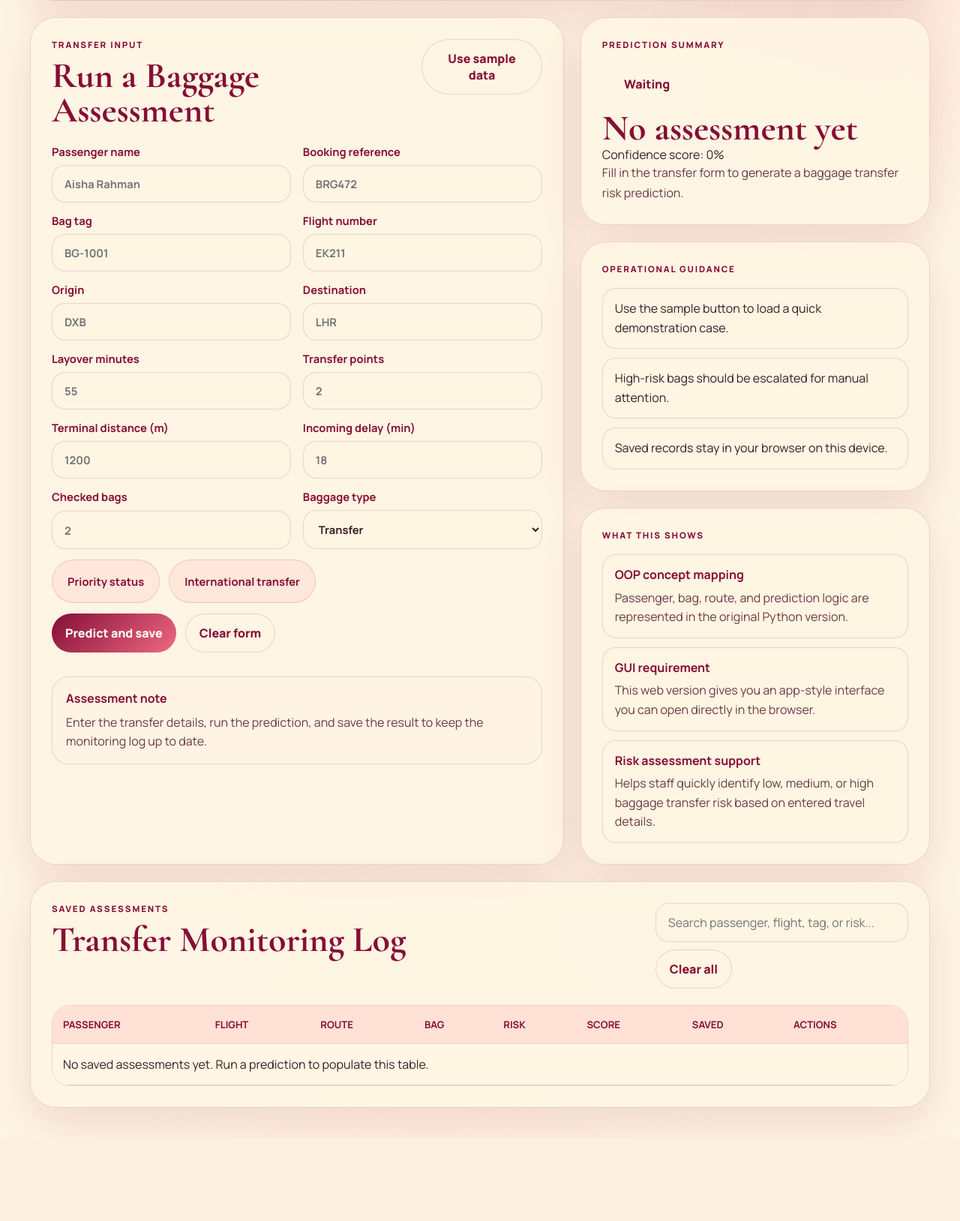
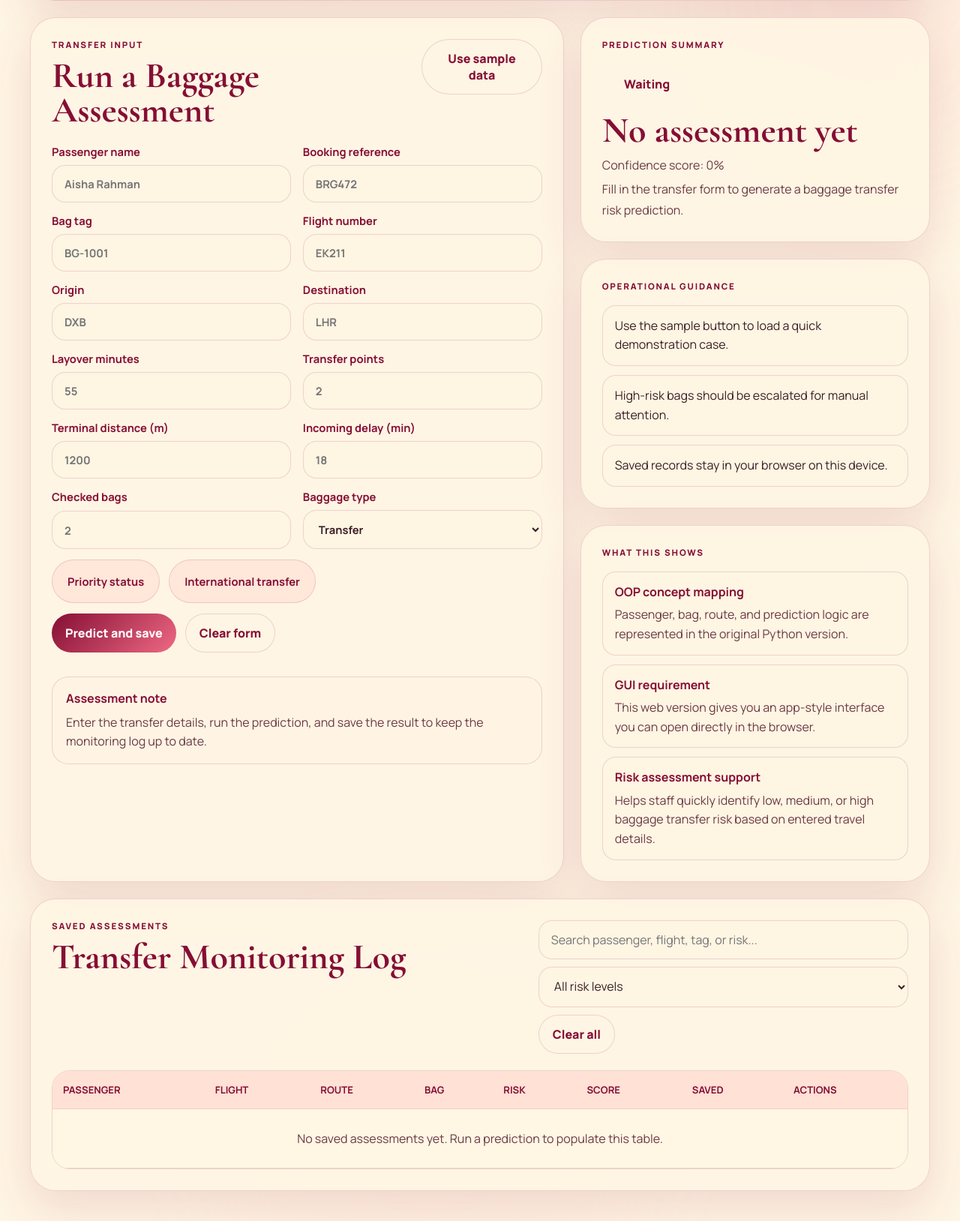
Before and after one commit to saiadd9/bagsafe-ai, a Flask app: page / in a window 1280 px wide. Shown: the part 436-2064 px from the top of the page at 75% size. Before the commit the page ends 1941 px from the top, so only its background shows below. Run offline with Flask 3, Linux system fonts and the light colour scheme; data that the repository does not hold is empty.

Commit message:
describe your change

```diff
--- a/static/script.js
+++ b/static/script.js
@@ -3,8 +3,10 @@ const fillSampleBtn = document.getElementById("fillSampleBtn");
 const clearBtn = document.getElementById("clearBtn");
 const clearRecordsBtn = document.getElementById("clearRecordsBtn");
 const searchInput = document.getElementById("searchInput");
+const riskFilter = document.getElementById("riskFilter");
 const recordsTableBody = document.getElementById("recordsTableBody");
 const submitBtn = form.querySelector('button[type="submit"]');
+const toastContainer = document.getElementById("toastContainer");
 
 const riskBadge = document.getElementById("riskBadge");
 const riskTitle = document.getElementById("riskTitle");
@@ -38,6 +40,30 @@ const sampleAssessment = {
 
 let records = [];
 let editingRecordId = null;
+let recordsLoadState = "idle";
+
+function showToast(message, type = "success") {
+  if (!toastContainer) {
+    if (type === "error") {
+      window.alert(message);
+    }
+    return;
+  }
+
+  const toast = document.createElement("div");
+  toast.className = `toast is-${type}`;
+  toast.textContent = message;
+  toastContainer.appendChild(toast);
+
+  window.setTimeout(() => {
+    toast.classList.add("is-hiding");
+    window.setTimeout(() => toast.remove(), 250);
+  }, 2600);
+}
+
+function setRecordsState(state) {
+  recordsLoadState = state;
+}
 
 function setEditingRecord(recordId) {
   editingRecordId = recordId;
@@ -68,8 +94,18 @@ async function requestJson(url, options = {}) {
 }
 
 async function loadRecords() {
-  records = await requestJson("/records");
+  setRecordsState("loading");
   renderTable();
+
+  try {
+    records = await requestJson("/records");
+    setRecordsState("ready");
+    renderTable();
+  } catch (error) {
+    setRecordsState("error");
+    renderTable();
+    throw error;
+  }
 }
 
 function fillForm(data) {
@@ -306,7 +342,28 @@ function renderStats() {
 }
 
 function renderTable() {
+  if (recordsLoadState === "loading") {
+    recordsTableBody.innerHTML = `
+      <tr class="status-row">
+        <td colspan="8">Loading shared assessments...</td>
+      </tr>
+    `;
+    renderStats();
+    return;
+  }
+
+  if (recordsLoadState === "error") {
+    recordsTableBody.innerHTML = `
+      <tr class="status-row is-error">
+        <td colspan="8">We couldn't load the shared records right now. Please refresh and try again.</td>
+      </tr>
+    `;
+    renderStats();
+    return;
+  }
+
   const query = searchInput.value.trim().toLowerCase();
+  const selectedRisk = riskFilter ? riskFilter.value : "all";
   const filtered = records.filter((record) => {
     const haystack = [
       record.passengerName,
@@ -318,13 +375,22 @@ function renderTable() {
     ]
       .join(" ")
       .toLowerCase();
-    return haystack.includes(query);
+    const matchesQuery = haystack.includes(query);
+    const matchesRisk =
+      selectedRisk === "all" ||
+      String(record.risk).toLowerCase() === selectedRisk;
+    return matchesQuery && matchesRisk;
   });
 
   if (!filtered.length) {
+    const hasActiveFilter = Boolean(query) || selectedRisk !== "all";
     recordsTableBody.innerHTML = `
       <tr class="empty-row">
-        <td colspan="8">No saved assessments yet. Run a prediction to populate this table.</td>
+        <td colspan="8">${
+          hasActiveFilter
+            ? "No assessments match your current search or risk filter."
+            : "No saved assessments yet. Run a prediction to populate this table."
+        }</td>
       </tr>
     `;
     renderStats();
@@ -382,18 +448,20 @@ form.addEventListener("submit", async (event) => {
         method: "PUT",
         body: JSON.stringify(record),
       });
+      showToast("Assessment updated.");
     } else {
       await requestJson("/records", {
         method: "POST",
         body: JSON.stringify(record),
       });
+      showToast("Assessment saved.");
     }
 
     updateSummary(result);
     await loadRecords();
     setEditingRecord(null);
   } catch (error) {
-    window.alert(error.message);
+    showToast(error.message, "error");
   }
 });
 
@@ -412,13 +480,18 @@ clearRecordsBtn.addEventListener("click", async () => {
   try {
     await requestJson("/records", { method: "DELETE" });
     records = [];
+    setRecordsState("ready");
     renderTable();
+    showToast("All shared assessments cleared.");
   } catch (error) {
-    window.alert(error.message);
+    showToast(error.message, "error");
   }
 });
 
 searchInput.addEventListener("input", renderTable);
+if (riskFilter) {
+  riskFilter.addEventListener("change", renderTable);
+}
 
 recordsTableBody.addEventListener("click", async (event) => {
   const button = event.target.closest("[data-action]");
@@ -441,8 +514,9 @@ recordsTableBody.addEventListener("click", async (event) => {
       }
 
       renderTable();
+      showToast("Assessment deleted.");
     } catch (error) {
-      window.alert(error.message);
+      showToast(error.message, "error");
     }
     return;
   }
@@ -451,6 +525,7 @@ recordsTableBody.addEventListener("click", async (event) => {
     const editableData = getEditableData(record);
     fillForm(editableData);
     setEditingRecord(recordId);
+    showToast("Assessment loaded into the form.");
 
     try {
       const previewData = {
@@ -478,5 +553,5 @@ toggleChips.forEach((chip) => {
 });
 
 loadRecords().catch((error) => {
-  window.alert(error.message);
+  showToast(error.message, "error");
 });
--- a/static/styles.css
+++ b/static/styles.css
@@ -265,6 +265,7 @@ h2 {
 
 .assessment-form input,
 .assessment-form select,
+.toolbar select,
 .toolbar input {
   width: 100%;
   padding: 14px 16px;
@@ -277,6 +278,7 @@ h2 {
 
 .assessment-form input:focus,
 .assessment-form select:focus,
+.toolbar select:focus,
 .toolbar input:focus {
   border-color: var(--rose);
   box-shadow: 0 0 0 4px rgba(238, 105, 131, 0.2);
@@ -383,6 +385,16 @@ h2 {
   color: var(--burgundy);
 }
 
+.result-card h2 {
+  line-height: 1.05;
+  margin-bottom: 10px;
+}
+
+.score-line {
+  margin-bottom: 8px;
+  color: var(--muted);
+}
+
 .recommendation-list,
 .feature-stack {
   display: grid;
@@ -452,6 +464,22 @@ tbody tr:hover {
   background: rgba(238, 105, 131, 0.12);
 }
 
+.empty-row td,
+.status-row td {
+  padding: 28px 18px;
+  text-align: center;
+  color: var(--muted);
+}
+
+.status-row td {
+  font-weight: 700;
+}
+
+.status-row.is-error td {
+  color: var(--burgundy);
+  background: rgba(255, 196, 196, 0.2);
+}
+
 .row-actions {
   display: flex;
   flex-wrap: wrap;
@@ -470,3 +498,91 @@ tbody tr:hover {
 .table-action-btn.is-danger {
   background: rgba(255, 196, 196, 0.38);
 }
+
+.toast-container {
+  position: fixed;
+  right: 18px;
+  bottom: 18px;
+  z-index: 30;
+  display: grid;
+  gap: 10px;
+  pointer-events: none;
+}
+
+.toast {
+  min-width: min(320px, calc(100vw - 32px));
+  padding: 14px 16px;
+  border-radius: 18px;
+  border: 1px solid var(--line);
+  background: rgba(255, 245, 228, 0.96);
+  box-shadow: var(--shadow);
+  color: var(--text);
+  transform: translateY(0);
+  opacity: 1;
+  transition: opacity 0.25s ease, transform 0.25s ease;
+}
+
+.toast.is-success {
+  border-color: rgba(133, 14, 53, 0.24);
+}
+
+.toast.is-error {
+  background: rgba(255, 196, 196, 0.92);
+  color: var(--burgundy);
+}
+
+.toast.is-hiding {
+  opacity: 0;
+  transform: translateY(8px);
+}
+
+@media (max-width: 900px) {
+  .content-grid,
+  .hero-card {
+    grid-template-columns: 1fr;
+  }
+}
+
+@media (max-width: 760px) {
+  .app-layout {
+    width: min(100%, calc(100% - 20px));
+    padding: 18px 0 28px;
+  }
+
+  .hero-card,
+  .records-card,
+  .form-card,
+  .result-card,
+  .insight-card {
+    padding: 22px;
+  }
+
+  .assessment-form {
+    grid-template-columns: 1fr;
+  }
+
+  .toolbar {
+    width: 100%;
+  }
+
+  .toolbar input,
+  .toolbar select,
+  .toolbar button {
+    width: 100%;
+  }
+
+  table {
+    min-width: 980px;
+  }
+
+  th,
+  td {
+    padding: 14px 12px;
+    white-space: nowrap;
+  }
+
+  td:first-child,
+  td:last-child {
+    white-space: normal;
+  }
+}
--- a/templates/index.html
+++ b/templates/index.html
@@ -194,6 +194,12 @@
             </div>
             <div class="toolbar">
               <input id="searchInput" type="search" placeholder="Search passenger, flight, tag, or risk..." />
+              <select id="riskFilter" aria-label="Filter by risk level">
+                <option value="all">All risk levels</option>
+                <option value="high">High risk</option>
+                <option value="medium">Medium risk</option>
+                <option value="low">Low risk</option>
+              </select>
               <button id="clearRecordsBtn" class="ghost-btn" type="button">Clear all</button>
             </div>
           </div>
@@ -219,6 +225,7 @@
       </main>
     </div>
 
+    <div id="toastContainer" class="toast-container" aria-live="polite" aria-atomic="true"></div>
     <script src="{{ url_for('static', filename='script.js') }}"></script>
   </body>
 </html>
```
Also changed, not shown: artifacts/bagsafe_shared.db.
